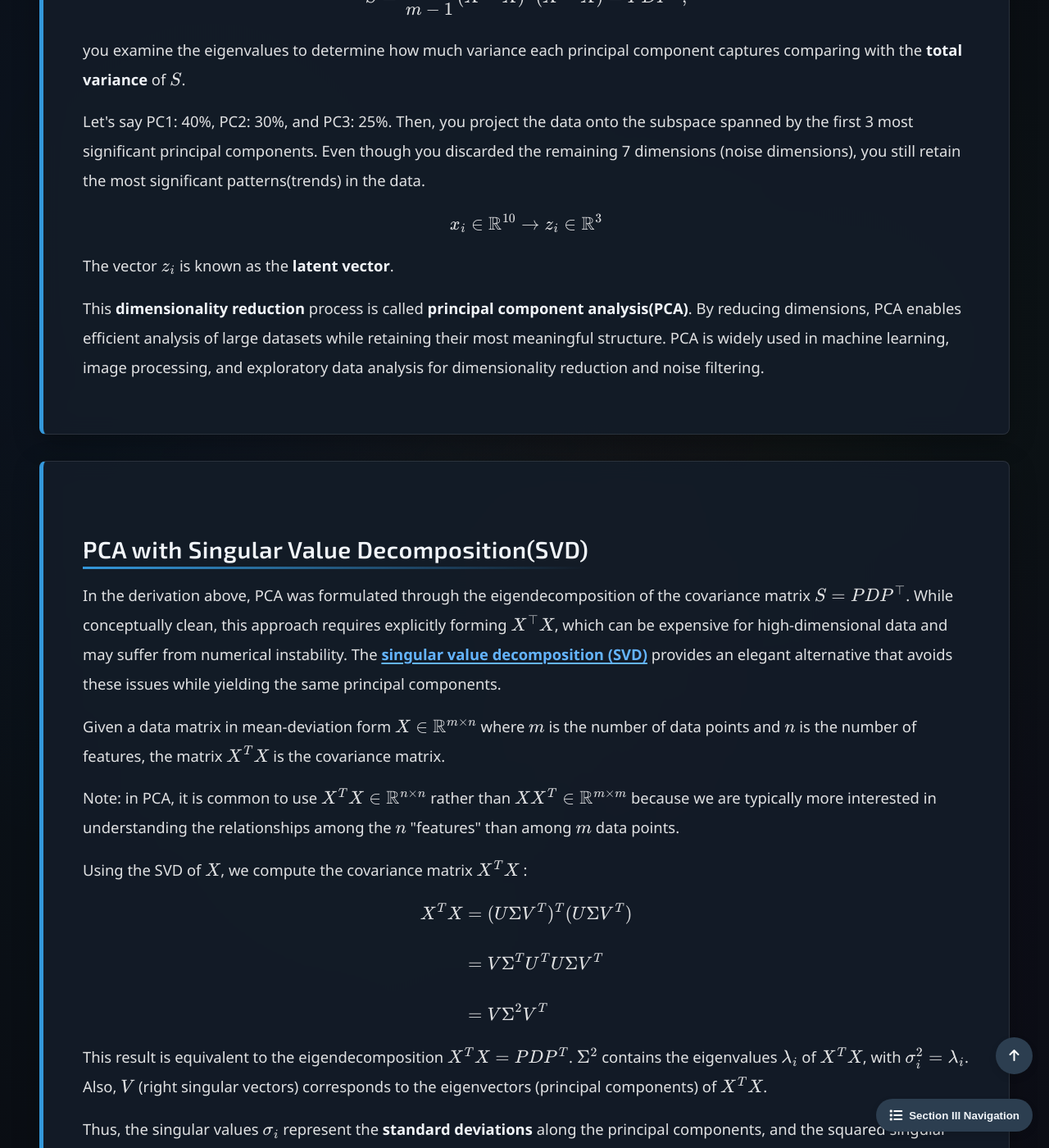
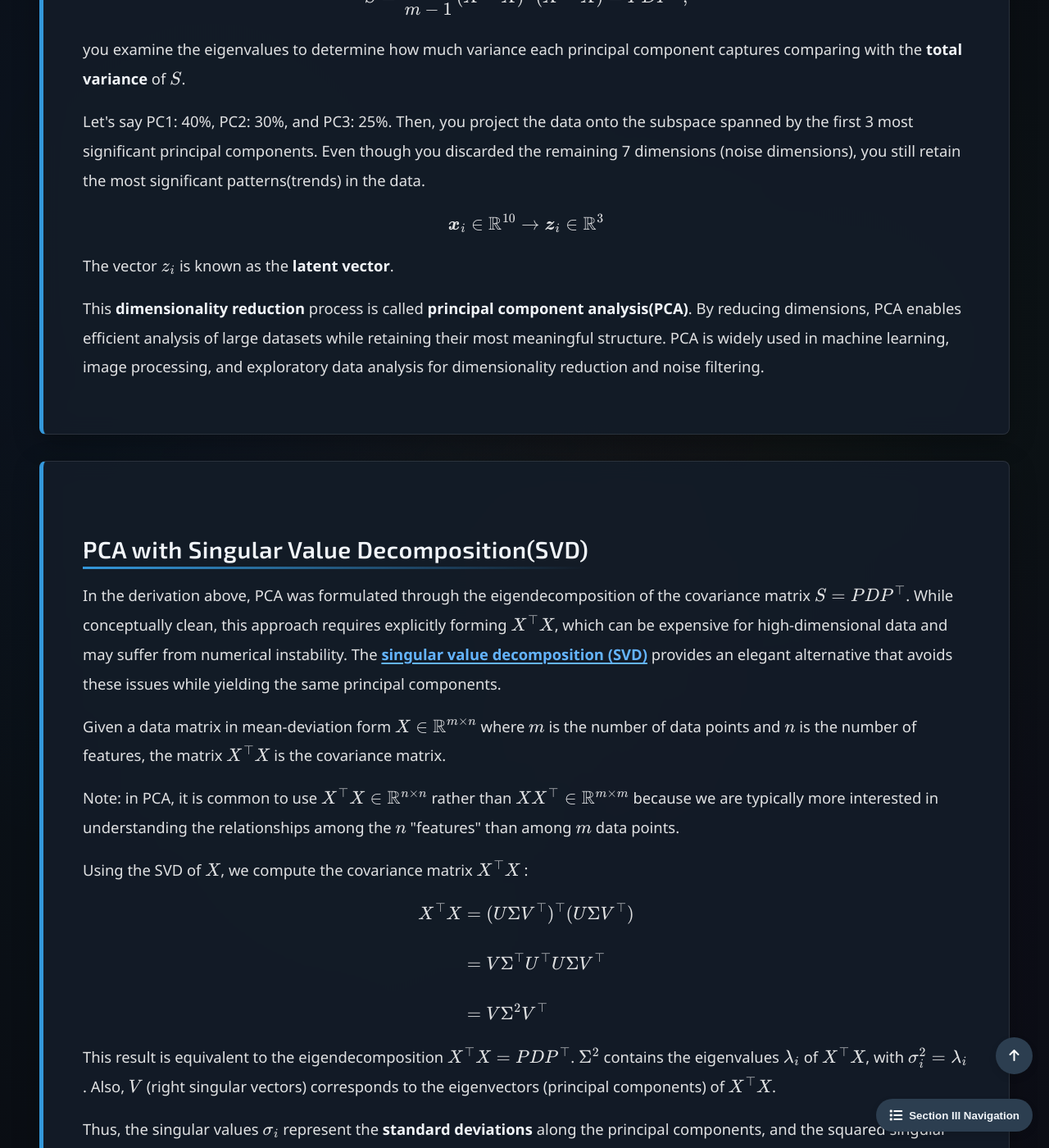
Before and after one commit to Yusukey01/yusukey01.github.io, a Jekyll site: the page built from Mathematics/Probability/covariance.html, in a window 1280 px wide and 1400 px high, scrolled down 5244 px. Shown: the whole window at 82% size. Built offline with Jekyll 4.4.1, drawn with Linux system fonts in a browser that asks for light colours; some of the changed text lies outside the part shown.

Commit message:
revised explanations and style

```diff
--- a/Mathematics/Probability/covariance.html
+++ b/Mathematics/Probability/covariance.html
@@ -207,7 +207,7 @@ uses_python: true
                     The orthogonal diagonalization of the covariance matrix \(\Sigma\) is important in statistics and machine learning for
                     analyzing data and reducing dimensionality:
                     \[
-                    \Sigma = P D P^T
+                    \Sigma = P D P^\top
                     \]
                     Here, the column vectors of \(P\) (unit eigenvectors of \(\Sigma \)) are called the <strong>principal components(PCs)</strong>
                     of the data, and the diagonal entries of \(D\) (eigenvalues of \(\Sigma \)) represent the <strong>variances</strong> along these
@@ -224,10 +224,10 @@ uses_python: true
 
                 <p>
                     For example, suppose you have an observed data matrix \(X \in \mathbb{R}^{m \times 10}\), which contains \(m\) data points, each
-                    represented as a vector \(x_i \in \mathbb{R}^{10} \).
+                    represented as a vector \(\boldsymbol{x}_i \in \mathbb{R}^{10} \).
                     Computing the <strong>sample covariance matrix</strong> and diagonalizing it:
                     \[
-                    S = \frac{1}{m-1}(X-\bar{X})^T (X-\bar{X}) = PDP^T,
+                    S = \frac{1}{m-1}(X-\bar{X})^\top (X-\bar{X}) = PDP^\top,
                     \]
                     you examine the eigenvalues to determine how much variance each principal component captures comparing with
                     the <strong>total variance</strong> of \(S\).
@@ -238,7 +238,7 @@ uses_python: true
                     significant principal components. Even though you discarded the remaining 7 dimensions (noise dimensions), you still retain
                     the most significant patterns(trends) in the data.
                     \[
-                    x_i \in \mathbb{R}^{10} \to z_i \in \mathbb{R}^3
+                    \boldsymbol{x}_i \in \mathbb{R}^{10} \to \boldsymbol{z}_i \in \mathbb{R}^3
                     \]
                     The vector \(z_i\) is known as the <strong>latent vector</strong>.
                 </p>
@@ -263,27 +263,27 @@ uses_python: true
 
                 <p>
                     Given a data matrix in mean-deviation form \(X \in \mathbb{R}^{m \times n}\) where \(m\) is the number of data points
-                    and \(n\) is the number of features, the matrix \(X^TX\) is the covariance matrix.
+                    and \(n\) is the number of features, the matrix \(X^\top X\) is the covariance matrix.
                 </p>
 
                 <p>
-                    Note: in PCA, it is common to use \(X^TX \in  \mathbb{R}^{n \times n}\) rather than \(XX^T \in \mathbb{R}^{m \times m}\)
+                    Note: in PCA, it is common to use \(X^\top X \in  \mathbb{R}^{n \times n}\) rather than \(XX^\top \in \mathbb{R}^{m \times m}\)
                     because we are typically more interested in understanding the relationships among the \(n\) "features" than among
                     \(m\) data points.
                 </p>
 
                 <p>
-                    Using the SVD of \(X\), we compute the covariance matrix \(X^TX\) :
+                    Using the SVD of \(X\), we compute the covariance matrix \(X^\top X\) :
                     \[
                     \begin{align*}
-                    X^TX &= (U\Sigma V^T)^T(U\Sigma V^T)  \\\\
-                        &= V\Sigma^TU^TU\Sigma V^T \\\\
-                        &= V\Sigma^2V^T
+                    X^\top X &= (U\Sigma V^\top )^\top (U\Sigma V^\top)  \\\\
+                        &= V\Sigma^\top U^\top U\Sigma V^\top \\\\
+                        &= V\Sigma^2V^\top
                     \end{align*}
                     \]
-                    This result is equivalent to the eigendecomposition \(X^TX = PDP^T\). \(\Sigma^2\) contains the eigenvalues \(\lambda_i\)
-                    of \(X^TX\), with \(\sigma_i ^2 = \lambda_i\). Also, \(V\) (right singular vectors) corresponds
-                    to the eigenvectors (principal components) of \(X^TX\).
+                    This result is equivalent to the eigendecomposition \(X^\top X = PDP^\top\). \(\Sigma^2\) contains the eigenvalues \(\lambda_i\)
+                    of \(X^\top X\), with \(\sigma_i ^2 = \lambda_i\). Also, \(V\) (right singular vectors) corresponds
+                    to the eigenvectors (principal components) of \(X^\top X\).
                 </p>
 
                 <p>
@@ -292,8 +292,8 @@ uses_python: true
                 </p>
 
                 <p>
-                    SVD offers several numerical advantages for PCA. For high-dimensional data, computing \(X^TX\) would be
-                    expensive or memory-intensive, but SVD can avoid explicitly forming \(X^TX\) working directly with \(X\), which
+                    SVD offers several numerical advantages for PCA. For high-dimensional data, computing \(X^\top X\) would be
+                    expensive or memory-intensive, but SVD can avoid explicitly forming \(X^\top X\) working directly with \(X\), which
                     allows direct access to the principal components and variances.
                 </p>
 
```
